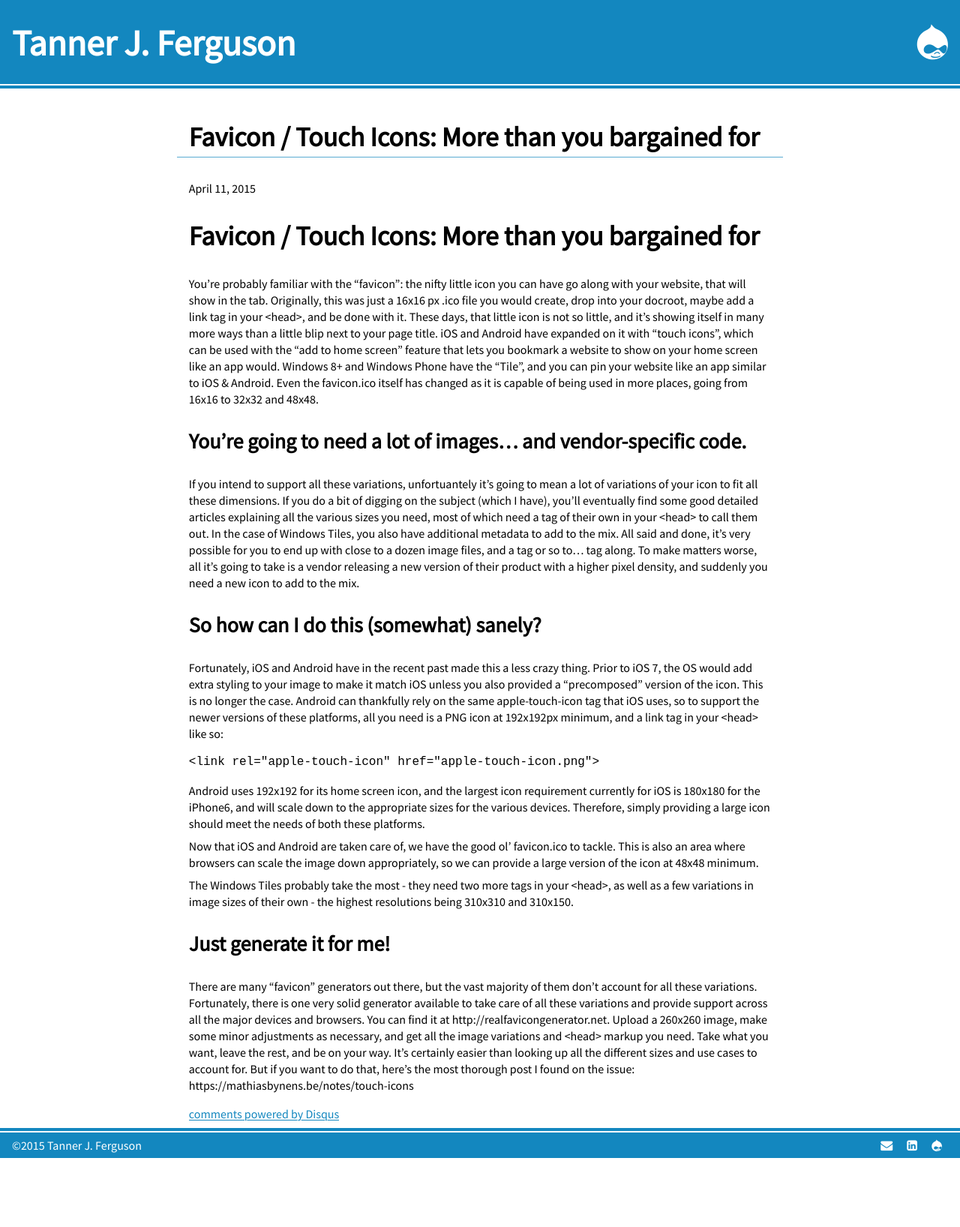
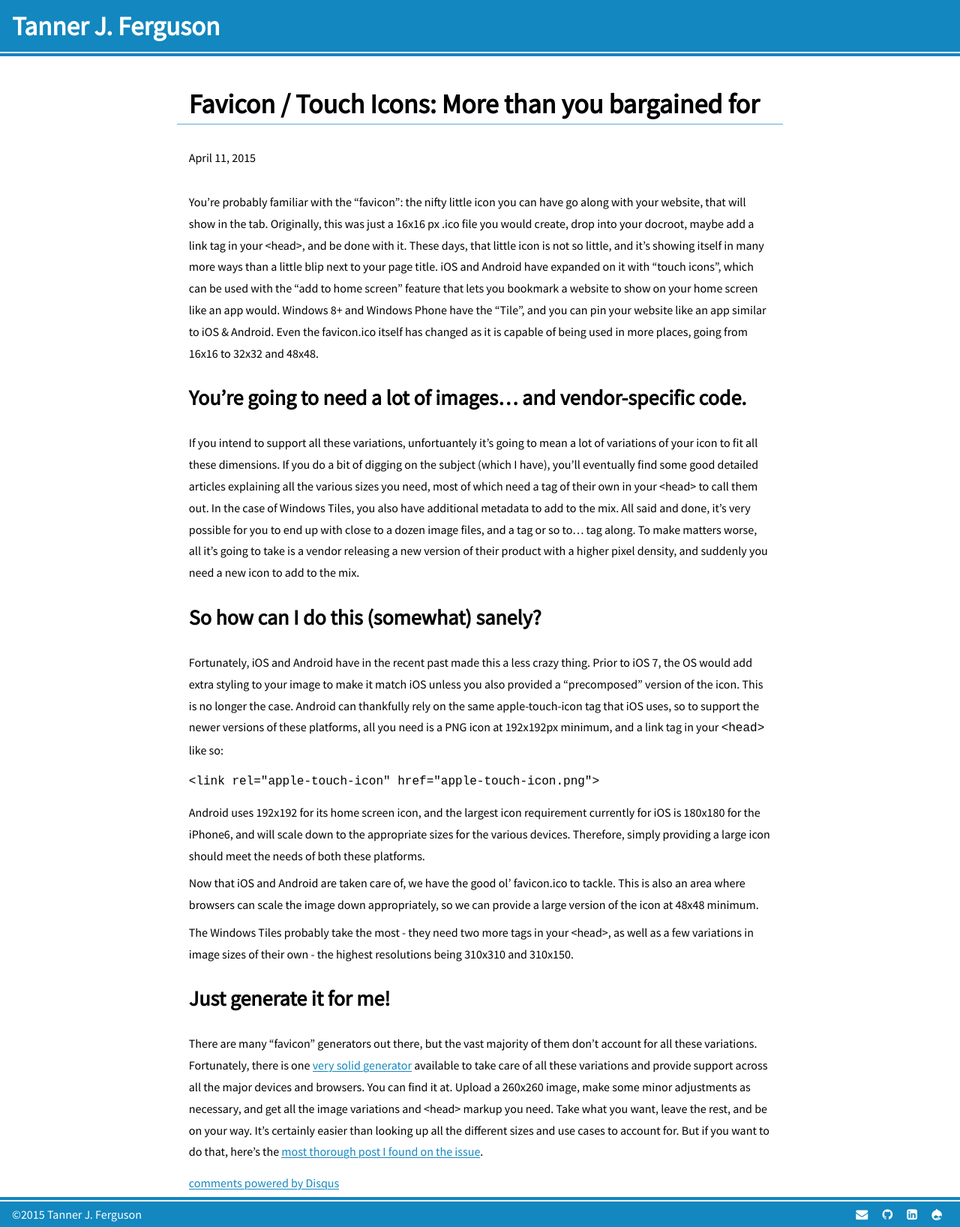
Before and after one commit to tannerjfco/tannerjfco.github.io, a Jekyll site: the page built from _posts/2015-04-11-favicon-touch-icon.md, in a window 1280 px wide. Shown: the whole page at 75% size. Built offline with Jekyll 4.4.1, drawn with Linux system fonts in a browser that asks for light colours; nearby versions of some CDN libraries; Markdown is read by kramdown in place of the engine named in the settings; comment, search, counter and statistics services are not loaded; before the commit the page ends 1544 px from its top, so only the background shows below that.

Commit message:
gulp > grunt, style tweaks, template tweaks, https tweaks

````diff
--- a/_config.yml
+++ b/_config.yml
@@ -5,3 +5,4 @@ enforce_ssl: tannerjf.co
 markdown: redcarpet
 highlighter: pygments
 permalink: /posts/:title
+exclude: ['node_modules', 'sass', 'Gemfile', 'Gemfile.lock', 'gulpfile.js', 'package.json', 'bower.json', 'CNAME']
--- a/_layouts/default.html
+++ b/_layouts/default.html
@@ -22,7 +22,6 @@
 <div class="main">
   <header>
     <h1><a href="/">Tanner J. Ferguson</a></h1>
-    <div class="fa fa-drupal fa-3x"></div>
   </header>
   <section class="content">
     {{ content }}
@@ -30,7 +29,12 @@
 </div>
   <footer>
     <span class="copyright">&copy;{{ site.time | date: "%Y" }} Tanner J. Ferguson</span>
-    <span class="contact"><a href="mailto:tannerjfco@gmail.com"><i class="fa fa-envelope"></i></a> <a href="//lnkd.in/b6EKD9i"><i class="fa fa-linkedin-square"></i></a> <a href="//www.drupal.org/u/tannerjfco"><i class="fa fa-drupal"></i></a></span>
+    <span class="contact">
+      <a href="mailto:tannerjfco@gmail.com"><i class="fa fa-envelope"></i></a>
+      <a href="//github.com/tannerjfco"><i class="fa fa-github"></i></a>
+      <a href="//lnkd.in/b6EKD9i"><i class="fa fa-linkedin-square"></i></a>
+      <a href="//www.drupal.org/u/tannerjfco"><i class="fa fa-drupal"></i></a>
+    </span>
   </footer>
 </body>
 </html>
--- a/_layouts/post.html
+++ b/_layouts/post.html
@@ -5,6 +5,6 @@ layout: default
 <p class="meta">{{ page.date | date: "%B %-d, %Y" }}</p>
 
 <div class="post">
-{{ content }}
+{{ content | remove: page.title }}
 {% include disqus.html %}
 </div>
--- a/_posts/2015-04-11-favicon-touch-icon.md
+++ b/_posts/2015-04-11-favicon-touch-icon.md
@@ -13,10 +13,12 @@ You're probably familiar with the "favicon": the nifty little icon you can have
 If you intend to support all these variations, unfortuantely it's going to mean a lot of variations of your icon to fit all these dimensions. If you do a bit of digging on the subject (which I have), you'll eventually find some good detailed articles explaining all the various sizes you need, most of which need a <link> tag of their own in your <head> to call them out. In the case of Windows Tiles, you also have additional metadata to add to the mix. All said and done, it's very possible for you to end up with close to a dozen image files, and a tag or so to... tag along. To make matters worse, all it's going to take is a vendor releasing a new version of their product with a higher pixel density, and suddenly you need a new icon to add to the mix.
 
 ### So how can I do this (somewhat) sanely?
-Fortunately, iOS and Android have in the recent past made this a less crazy thing. Prior to iOS 7, the OS would add extra styling to your image to make it match iOS unless you also provided a "precomposed" version of the icon. This is no longer the case. Android can thankfully rely on the same apple-touch-icon tag that iOS uses, so to support the newer versions of these platforms, all you need is a PNG icon at 192x192px minimum, and a link tag in your <head> like so:
+Fortunately, iOS and Android have in the recent past made this a less crazy thing. Prior to iOS 7, the OS would add extra styling to your image to make it match iOS unless you also provided a "precomposed" version of the icon. This is no longer the case. Android can thankfully rely on the same apple-touch-icon tag that iOS uses, so to support the newer versions of these platforms, all you need is a PNG icon at 192x192px minimum, and a link tag in your ```<head>``` like so:
+
 ```
 <link rel="apple-touch-icon" href="apple-touch-icon.png">
 ```
+
 Android uses 192x192 for its home screen icon, and the largest icon requirement currently for iOS is 180x180 for the iPhone6, and will scale down to the appropriate sizes for the various devices. Therefore, simply providing a large icon should meet the needs of both these platforms.
 
 Now that iOS and Android are taken care of, we have the good ol' favicon.ico to tackle. This is also an area where browsers can scale the image down appropriately, so we can provide a large version of the icon at 48x48 minimum.
@@ -24,4 +26,4 @@ Now that iOS and Android are taken care of, we have the good ol' favicon.ico to
 The Windows Tiles probably take the most - they need two more <meta> tags in your <head>, as well as a few variations in image sizes of their own - the highest resolutions being 310x310 and 310x150.
 
 ### Just generate it for me!
-There are many "favicon" generators out there, but the vast majority of them don't account for all these variations. Fortunately, there is one very solid generator available to take care of all these variations and provide support across all the major devices and browsers. You can find it at http://realfavicongenerator.net. Upload a 260x260 image, make some minor adjustments as necessary, and get all the image variations and <head> markup you need. Take what you want, leave the rest, and be on your way. It's certainly easier than looking up all the different sizes and use cases to account for. But if you want to do that, here's the most thorough post I found on the issue: https://mathiasbynens.be/notes/touch-icons
+There are many "favicon" generators out there, but the vast majority of them don't account for all these variations. Fortunately, there is one [very solid generator](http://realfavicongenerator.net) available to take care of all these variations and provide support across all the major devices and browsers. You can find it at. Upload a 260x260 image, make some minor adjustments as necessary, and get all the image variations and <head> markup you need. Take what you want, leave the rest, and be on your way. It's certainly easier than looking up all the different sizes and use cases to account for. But if you want to do that, here's the [most thorough post I found on the issue](https://mathiasbynens.be/notes/touch-icons).
--- a/sass/base/_styleguide.scss
+++ b/sass/base/_styleguide.scss
@@ -70,6 +70,7 @@ h4 {
 
 p {
 	margin: 0.5em 0;
+	line-height: 1.8;
 }
 
 blockquote {
--- a/sass/components/_header.scss
+++ b/sass/components/_header.scss
@@ -9,9 +9,13 @@ header {
 		bottom: 2px;
 	}
 	h1 {
-		margin: 0.5em 0;
+		margin: 0.25em 0;
 		@include breakpoint($narrow) {
 			float: left;
+			font-size: 2.2rem;
+		}
+		@include breakpoint($normal) {
+			font-size: 2.2rem;
 		}
 	}
 	.fa-drupal {
````
Also changed, not shown: Gruntfile.js (deleted, +0 -27 lines), gulpfile.js (added, +64 -0 lines), package.json (+19 -6 lines), stylesheets/style.css.
